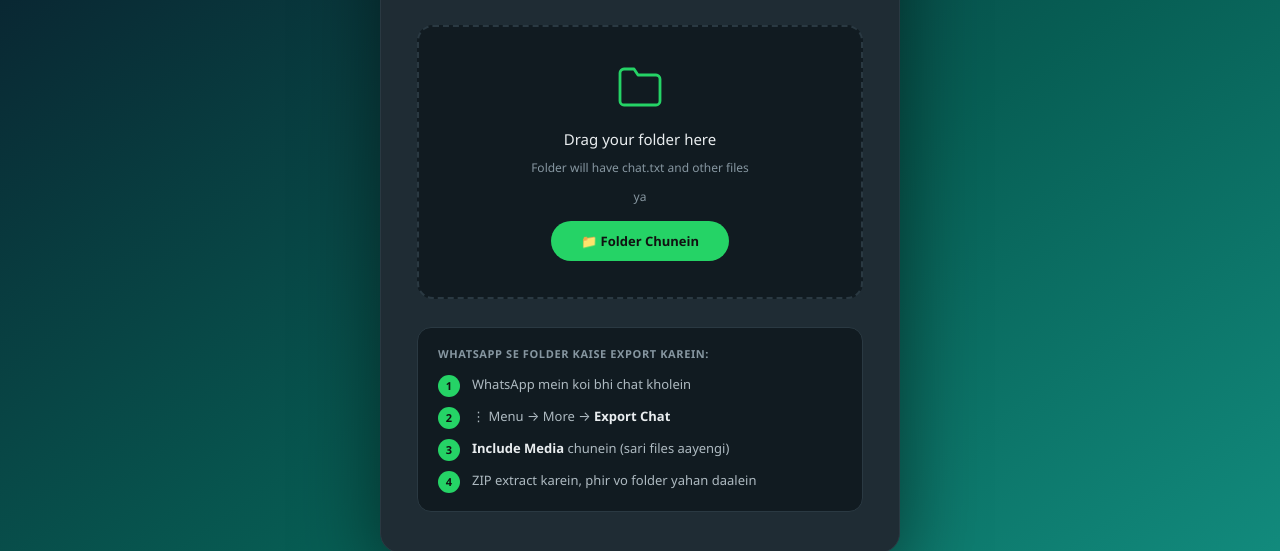
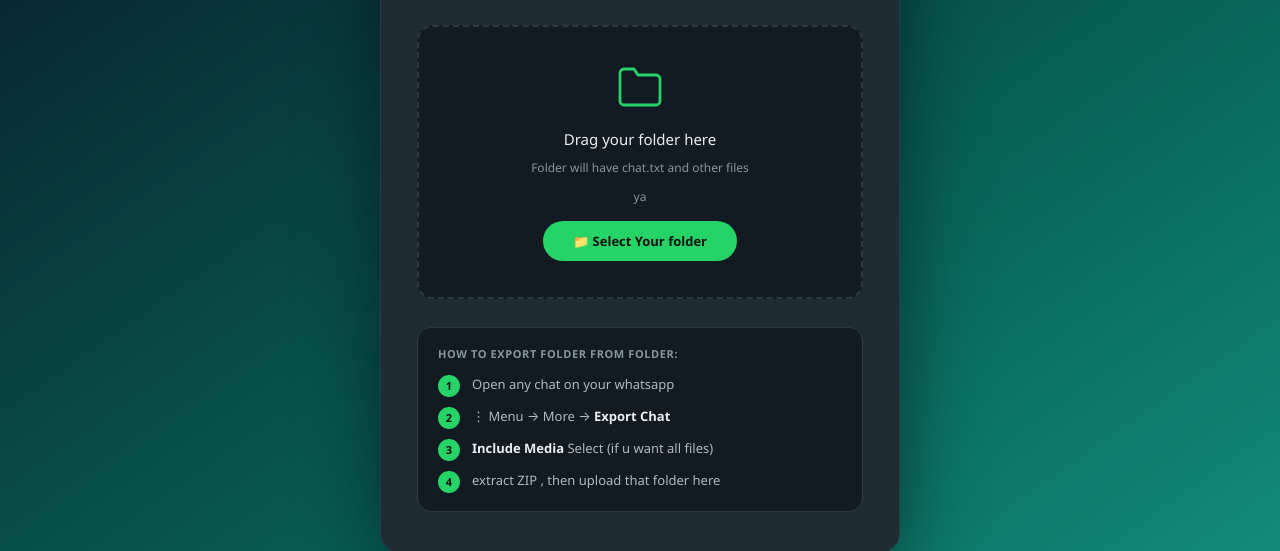
Before and after one commit to mohdsaqib19/Whatsapp-Chat-Viewer, a plain HTML site: page index.html in a window 1280 px wide. Shown: the part 249-800 px from the top of the page. Drawn offline with Linux system fonts and the light colour scheme.

Commit message:
Update folder selection and instructions text

```diff
--- a/index.html
+++ b/index.html
@@ -32,17 +32,17 @@
       <p class="drop-title">Drag your folder here</p>
       <p class="drop-sub">Folder will have chat.txt and other files</p>
       <div class="drop-or">ya</div>
-      <label class="btn-browse" for="folder-input">📁 Folder Chunein</label>
+      <label class="btn-browse" for="folder-input">📁 Select Your folder</label>
       <input type="file" id="folder-input" webkitdirectory multiple/>
     </div>
 
     <div class="info-steps">
-      <p class="steps-title">WhatsApp se folder kaise export karein:</p>
+      <p class="steps-title"> How to export folder from folder:</p>
       <div class="steps">
-        <div class="step"><span class="step-num">1</span><span>WhatsApp mein koi bhi chat kholein</span></div>
+        <div class="step"><span class="step-num">1</span><span>Open any chat on your whatsapp</span></div>
         <div class="step"><span class="step-num">2</span><span>⋮ Menu → More → <strong>Export Chat</strong></span></div>
-        <div class="step"><span class="step-num">3</span><span><strong>Include Media</strong> chunein (sari files aayengi)</span></div>
-        <div class="step"><span class="step-num">4</span><span>ZIP extract karein, phir vo folder yahan daalein</span></div>
+        <div class="step"><span class="step-num">3</span><span><strong>Include Media</strong> Select (if u want all files)</span></div>
+        <div class="step"><span class="step-num">4</span><span> extract ZIP , then upload that folder here</span></div>
       </div>
     </div>
   </div>
```
